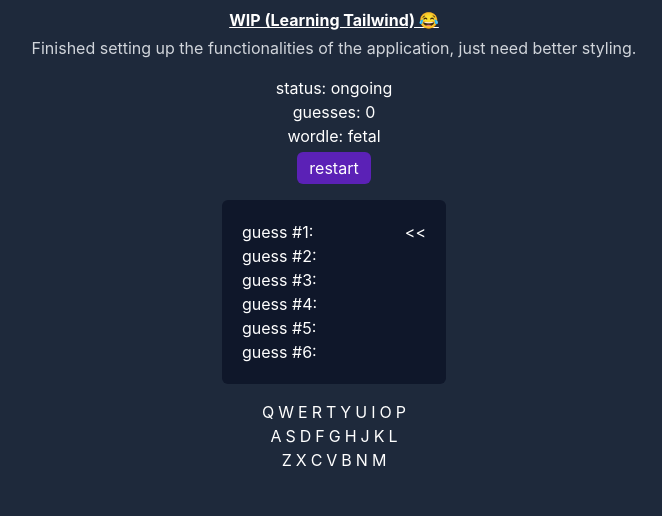
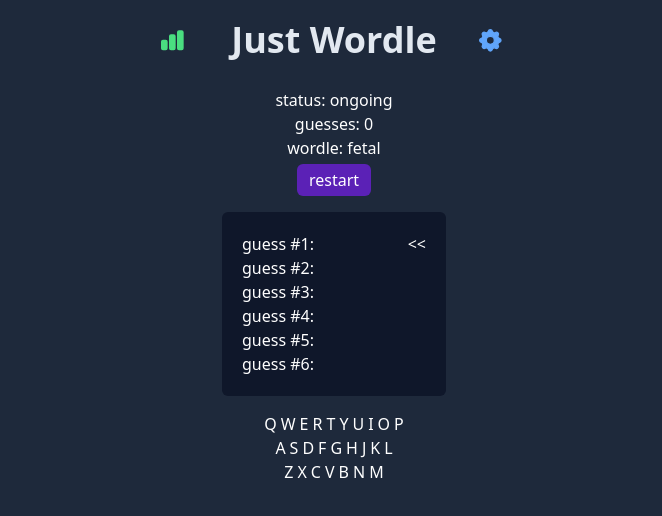
Before and after one commit to jma8774/Wordle-TypeScript, a React (Create React App) app: page / in a window 1280 px wide. Shown: the top 516 px of the page, without its empty margins (306-968 px from the left). Built offline with nearby package versions, Linux system fonts and the light colour scheme.

Commit message:
Simple header (Created IconWrapper + ButtonWrapper)

```diff
--- a/src/App.tsx
+++ b/src/App.tsx
@@ -1,5 +1,6 @@
 import React, { useState, useCallback, useEffect, useRef } from "react";
 import useGame from "./hooks/useGame";
+import Header from "./components/Header";
 import Guesses from "./components/Guesses";
 import Keyboard from "./components/Keyboard";
 
@@ -43,15 +44,9 @@ const App = () => {
 
   return (
     <div className="min-h-screen bg-slate-800">
+      <Header />
+
       <div className="w-1/2 flex flex-col items-center gap-2 text-white mx-auto">
-        <div className="flex flex-col items-center gap-1 mt-2 w-full">
-          <strong className="underline"> WIP (Learning Tailwind) 😂 </strong>
-          <p className="text-gray-300 text-center">
-            Finished setting up the functionalities of the application, just
-            need better styling.
-          </p>
-        </div>
-
         <div className="flex flex-col items-center mt-2">
           <span> status: {status}</span>
           <span> guesses: {row} </span>
--- a/src/components/Guesses.tsx
+++ b/src/components/Guesses.tsx
@@ -17,8 +17,8 @@ const Guesses = ({ className, guesses, row }: Props) => {
   return (
     <div className={`${className} bg-slate-900 rounded-md p-5`}>
       {guesses.map((guess, index) => (
-        <div className="flex">
-          <span key={index} className="flex-1">
+        <div key={index} className="flex">
+          <span className="flex-1">
             guess #{index + 1}:&nbsp;
             {guess.map((pair, index) => (
               <Node key={`${pair.ch}${index}`} pair={pair} />
--- /dev/null
+++ b/src/components/Header.tsx
@@ -0,0 +1,31 @@
+import React from "react";
+import ButtonWrapper from "./buttons/ButtonWrapper";
+import StatIcon from "./icons/StatIcon";
+import SettingIcon from "./icons/SettingIcon";
+
+const handleStatClick = () => {
+  console.log("Stat icon clicked");
+};
+
+const handleSettingClick = () => {
+  console.log("Setting icon clicked");
+};
+
+const Header = () => {
+  console.log("Log: render header");
+  return (
+    <div className="flex justify-center items-center p-5 text-center font-sans text-4xl text-slate-200 font-extrabold gap-10">
+      <ButtonWrapper onClick={handleStatClick}>
+        <StatIcon className="h-8 w-8 stroke-green-400 fill-green-400 hover:fill-green-600 hover:stroke-green-600" />
+      </ButtonWrapper>
+
+      <span>Just Wordle</span>
+
+      <ButtonWrapper onClick={handleSettingClick}>
+        <SettingIcon className="h-8 w-8 stroke-blue-400 fill-blue-400 hover:fill-blue-600 hover:stroke-blue-600" />
+      </ButtonWrapper>
+    </div>
+  );
+};
+
+export default React.memo(Header);
--- /dev/null
+++ b/src/components/buttons/ButtonWrapper.tsx
@@ -0,0 +1,17 @@
+import React from "react";
+
+interface ButtonIcons {
+  children: React.ReactNode;
+  className?: string;
+  onClick?: () => void;
+}
+
+const ButtonWrapper = ({ children, onClick, className }: ButtonIcons) => {
+  return (
+    <span onClick={onClick} className={`${className} hover:cursor-pointer`}>
+      {children}
+    </span>
+  );
+};
+
+export default ButtonWrapper;
--- /dev/null
+++ b/src/components/icons/IconWrapper.tsx
@@ -0,0 +1,24 @@
+import React from "react";
+
+interface IconProps {
+  children: React.ReactNode;
+  className?: string;
+}
+
+const IconWrapper = ({ children, className }: IconProps) => {
+  return (
+    <span>
+      <svg
+        xmlns="http://www.w3.org/2000/svg"
+        className={`${className} inline-block`}
+        fill="currentColor"
+        strokeWidth="1"
+        viewBox="0 0 24 24"
+      >
+        {children}
+      </svg>
+    </span>
+  );
+};
+
+export default IconWrapper;
--- /dev/null
+++ b/src/components/icons/SettingIcon.tsx
@@ -0,0 +1,19 @@
+import IconWrapper from "./IconWrapper";
+
+interface SettingIconProps {
+  className?: string;
+}
+
+const SettingIcon = ({ className }: SettingIconProps) => {
+  return (
+    <IconWrapper className={className}>
+      <path
+        fillRule="evenodd"
+        d="M11.49 3.17c-.38-1.56-2.6-1.56-2.98 0a1.532 1.532 0 01-2.286.948c-1.372-.836-2.942.734-2.106 2.106.54.886.061 2.042-.947 2.287-1.561.379-1.561 2.6 0 2.978a1.532 1.532 0 01.947 2.287c-.836 1.372.734 2.942 2.106 2.106a1.532 1.532 0 012.287.947c.379 1.561 2.6 1.561 2.978 0a1.533 1.533 0 012.287-.947c1.372.836 2.942-.734 2.106-2.106a1.533 1.533 0 01.947-2.287c1.561-.379 1.561-2.6 0-2.978a1.532 1.532 0 01-.947-2.287c.836-1.372-.734-2.942-2.106-2.106a1.532 1.532 0 01-2.287-.947zM10 13a3 3 0 100-6 3 3 0 000 6z"
+        clipRule="evenodd"
+      />
+    </IconWrapper>
+  );
+};
+
+export default SettingIcon;
--- /dev/null
+++ b/src/components/icons/StatIcon.tsx
@@ -0,0 +1,15 @@
+import IconWrapper from "./IconWrapper";
+
+interface StatIconProps {
+  className?: string;
+}
+
+const StatIcon = ({ className }: StatIconProps) => {
+  return (
+    <IconWrapper className={`${className}`}>
+      <path d="M2 11a1 1 0 011-1h2a1 1 0 011 1v5a1 1 0 01-1 1H3a1 1 0 01-1-1v-5zM8 7a1 1 0 011-1h2a1 1 0 011 1v9a1 1 0 01-1 1H9a1 1 0 01-1-1V7zM14 4a1 1 0 011-1h2a1 1 0 011 1v12a1 1 0 01-1 1h-2a1 1 0 01-1-1V4z" />
+    </IconWrapper>
+  );
+};
+
+export default StatIcon;
--- a/src/index.css
+++ b/src/index.css
@@ -4,9 +4,7 @@
 
 body {
   margin: 0;
-  font-family: -apple-system, BlinkMacSystemFont, "Segoe UI", "Roboto", "Oxygen",
-    "Ubuntu", "Cantarell", "Fira Sans", "Droid Sans", "Helvetica Neue",
-    sans-serif;
+  user-select: none;
   -webkit-font-smoothing: antialiased;
   -moz-osx-font-smoothing: grayscale;
 }
--- a/tailwind.config.js
+++ b/tailwind.config.js
@@ -1,7 +1,24 @@
 module.exports = {
   content: ["./src/**/*.{js,jsx,ts,tsx}"],
   theme: {
-    extend: {},
+    fontFamily: {
+      sans: [
+        "ui-sans-serif",
+        "system-ui",
+        "-apple-system",
+        "BlinkMacSystemFont",
+        '"Helvetica Neue"',
+        "Arial",
+        '"Noto Sans"',
+        "sans-serif",
+        '"Apple Color Emoji"',
+        '"Segoe UI Emoji"',
+        '"Segoe UI Symbol"',
+        '"Noto Color Emoji"',
+      ],
+      serif: ["ui-serif", "Georgia"],
+      mono: ["ui-monospace", "SFMono-Regular"],
+    },
   },
   plugins: [],
 };
```
